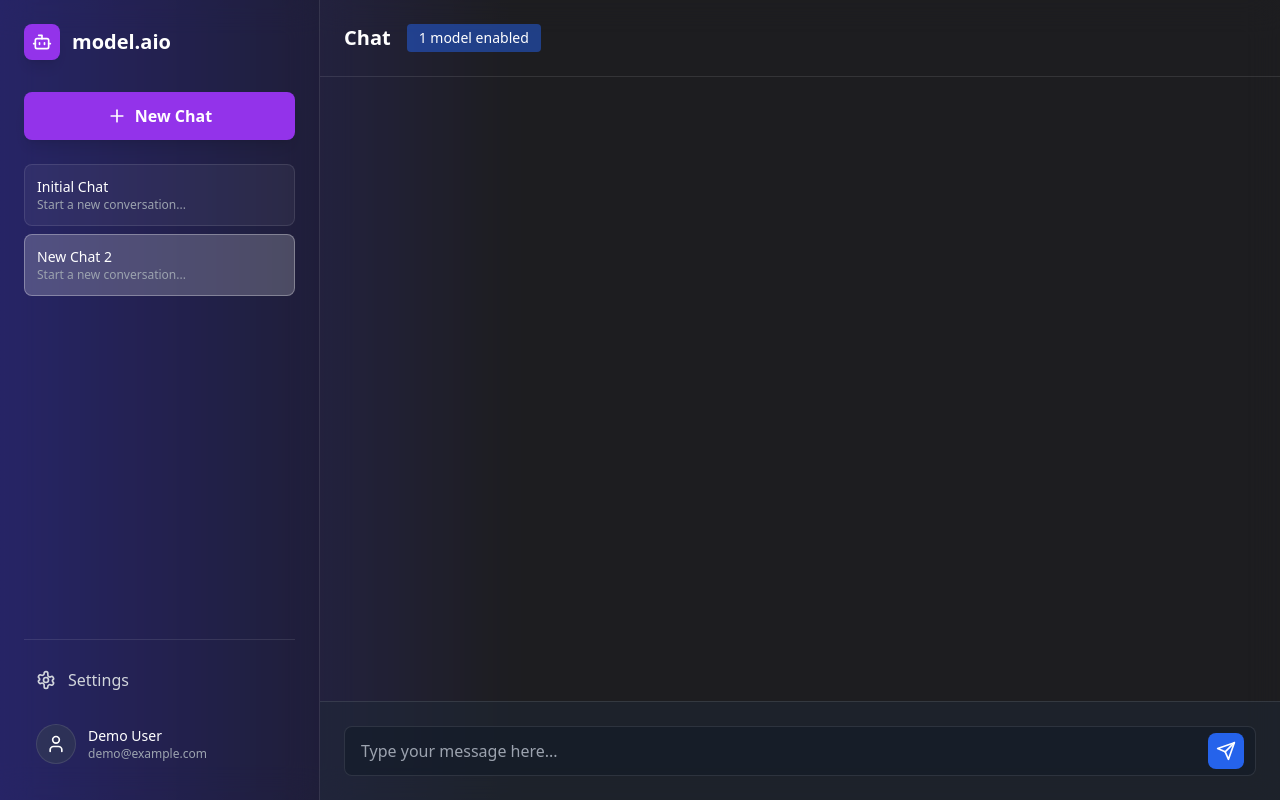
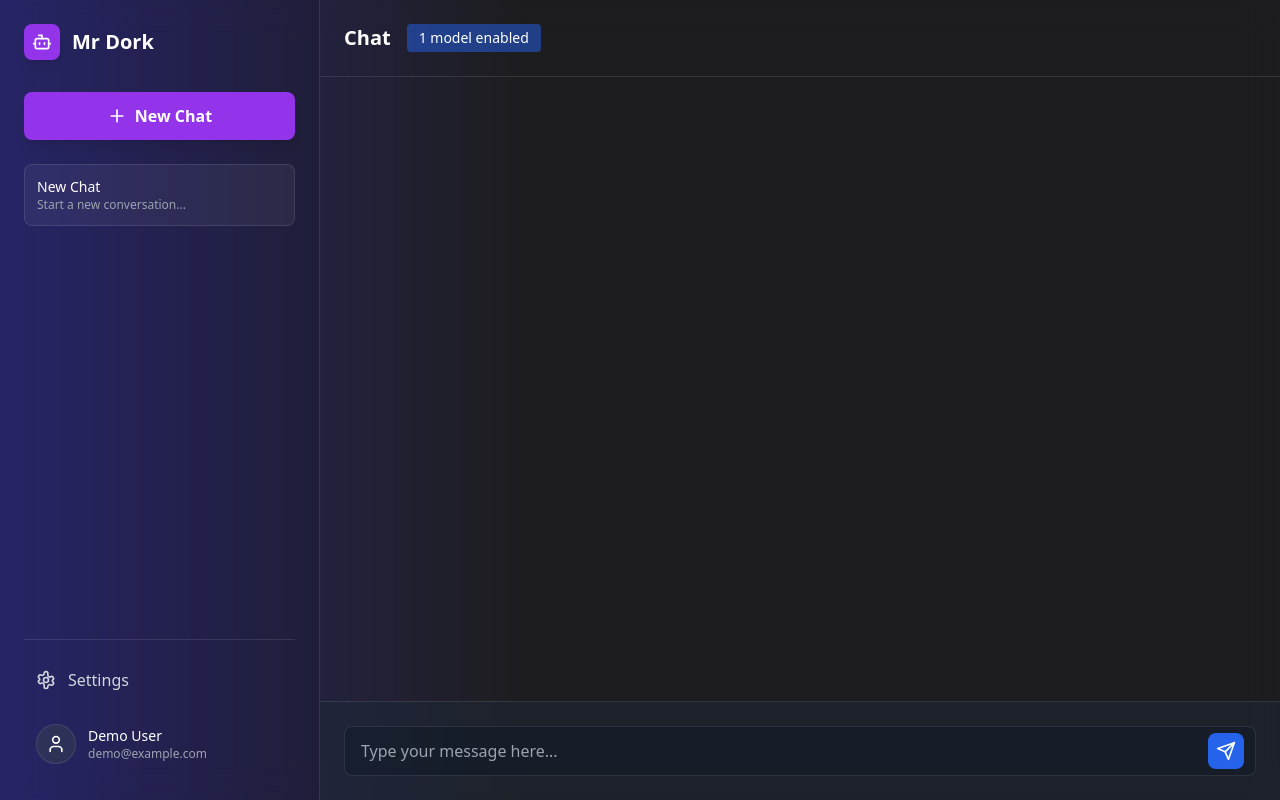
Before and after one commit to axs03/modelaio, a React (Vite) app in the folder frontend/: page / in a window 1280 px wide. Both pictures are taken after a click on the button "New Chat". Built offline with nearby package versions, Linux system fonts and the light colour scheme.

Commit message:
feat: Implement API key visibility toggle

```diff
--- a/frontend/src/components/Sidebar.jsx
+++ b/frontend/src/components/Sidebar.jsx
@@ -8,10 +8,28 @@ import React, { useState } from 'react';
 import { PlusIcon, SettingsIcon, UserIcon, BotIcon, EyeIcon, SaveIcon } from './Icons';
 import ToggleSwitch from './ToggleSwitch';
 
+// --- NEW: Added an EyeOffIcon for the toggle functionality ---
+const EyeOffIcon = () => <svg xmlns="http://www.w3.org/2000/svg" width="18" height="18" viewBox="0 0 24 24" fill="none" stroke="currentColor" strokeWidth="2" strokeLinecap="round" strokeLinejoin="round"><path d="M9.88 9.88a3 3 0 1 0 4.24 4.24" /><path d="M10.73 5.08A10.43 10.43 0 0 1 12 5c7 0 10 7 10 7a13.16 13.16 0 0 1-1.67 2.68" /><path d="M6.61 6.61A13.526 13.526 0 0 0 2 12s3 7 10 7a9.74 9.74 0 0 0 5.39-1.61" /><line x1="2" x2="22" y1="2" y2="22" /></svg>;
+
+
 // The Sidebar now receives its state and configuration as props
-const Sidebar = ({ settings, setSettings, modelConfigurations, chats, activeChatId, onNewChat, onSelectChat }) => {
+const Sidebar = ({ settings, setSettings, modelConfigurations }) => {
     const [view, setView] = useState('chat');
     const [selectedModel, setSelectedModel] = useState('OpenAI');
+    const [chats, setChats] = useState([]);
+
+    // --- State to manage API key visibility ---
+    const [isApiKeyVisible, setIsApiKeyVisible] = useState(false);
+
+    const handleNewChat = () => {
+        const newChat = {
+            id: Date.now(),
+            title: 'New Chat',
+            subtitle: 'Start a new conversation...'
+        };
+        setChats(prevChats => [...prevChats, newChat]);
+        setView('chat');
+    };
 
     const handleSettingsToggle = () => {
         setView(prevView => prevView === 'settings' ? 'chat' : 'settings');
@@ -65,8 +83,8 @@ const Sidebar = ({ settings, setSettings, modelConfigurations, chats, activeChat
                                 key={model}
                                 onClick={() => setSelectedModel(model)}
                                 className={`p-3 rounded-md text-sm font-semibold transition-all duration-200 border ${selectedModel === model
-                                    ? 'bg-white/20 border-white/30 text-white shadow-lg'
-                                    : 'bg-white/5 border-white/10 hover:bg-white/10 text-gray-300'
+                                        ? 'bg-white/20 border-white/30 text-white shadow-lg'
+                                        : 'bg-white/5 border-white/10 hover:bg-white/10 text-gray-300'
                                     }`}
                             >
                                 {model}
@@ -90,38 +108,35 @@ const Sidebar = ({ settings, setSettings, modelConfigurations, chats, activeChat
                         </label>
                         <div className="relative">
                             <input
-                                type="password"
+                                type={isApiKeyVisible ? 'text' : 'password'}
                                 value={currentSettings.apiKey}
                                 onChange={handleApiKeyChange}
                                 placeholder="sk-..."
-                                className="w-full bg-gray-900/50 border border-white/10 rounded-lg py-2.5 pl-4 pr-10 text-white placeholder-gray-500 focus:outline-none focus:ring-2 focus:ring-gray-500"
+                                className="w-full bg-gray-900/50 border border-white/10 rounded-lg py-2.5 pl-4 pr-10 text-white placeholder-gray-500 focus:outline-none focus:ring-2 focus:ring-purple-500"
                             />
-                            <button className="absolute right-3 top-1/2 -translate-y-1/2 text-gray-400 hover:text-white">
-                                <EyeIcon />
+                            <button
+                                onClick={() => setIsApiKeyVisible(!isApiKeyVisible)}
+                                className="absolute right-3 top-1/2 -translate-y-1/2 text-gray-400 hover:text-white"
+                            >
+                                {isApiKeyVisible ? <EyeIcon /> : <EyeOffIcon />}
                             </button>
                         </div>
                     </div>
 
-                    <button className="w-full flex items-center justify-center space-x-2 p-3 rounded-lg text-white font-semibold bg-purple-600 hover:bg-purple-800 transition-colors duration-200">
+                    <button className="w-full flex items-center justify-center space-x-2 p-3 rounded-lg text-white font-semibold bg-purple-600 hover:bg-purple-700 transition-colors duration-200">
                         <SaveIcon />
                         <span>Save Keys</span>
                     </button>
                 </div>
             );
         }
-        // --- RENDER CHAT HISTORY ---
         return (
             <div className="flex-grow mt-6 space-y-2">
                 {chats.map(chat => (
-                    <button
-                        key={chat.id}
-                        onClick={() => onSelectChat(chat.id)}
-                        className={`w-full text-left p-3 rounded-lg border transition-colors animate-fade-in ${activeChatId === chat.id ? 'bg-white/20 border-white/30' : 'bg-white/5 border-white/10 hover:bg-white/10'
-                            }`}
-                    >
-                        <p className="text-white font-medium text-sm truncate">{chat.title}</p>
-                        <p className="text-gray-400 text-xs truncate">{chat.messages.length > 0 ? chat.messages[0].text : 'Start a new conversation...'}</p>
-                    </button>
+                    <div key={chat.id} className="p-3 rounded-lg bg-white/5 border border-white/10 animate-fade-in">
+                        <p className="text-white font-medium text-sm">{chat.title}</p>
+                        <p className="text-gray-400 text-xs">{chat.subtitle}</p>
+                    </div>
                 ))}
             </div>
         );
@@ -133,10 +148,10 @@ const Sidebar = ({ settings, setSettings, modelConfigurations, chats, activeChat
                 <div className="p-2 bg-purple-600 rounded-lg shadow-lg">
                     <BotIcon />
                 </div>
-                <span className="font-bold text-xl text-white">model.aio</span>
+                <span className="font-bold text-xl text-white">Mr Dork</span>
             </div>
             <button
-                onClick={onNewChat}
+                onClick={handleNewChat}
                 className="flex items-center justify-center space-x-2 w-full p-3 rounded-lg text-white font-semibold bg-purple-600 hover:bg-purple-700 transition-all duration-200 shadow-lg"
             >
                 <PlusIcon />
```
